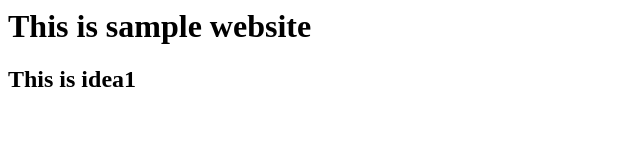
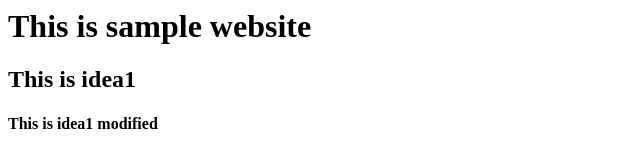
Before and after one commit to baranisankar/webapp2808, a plain HTML site: page index.html in a window 1280 px wide. Shown: the whole page, without its empty margins (0-640 px from the left). Drawn offline with Linux system fonts and the light colour scheme.

Commit message:
modified in master

```diff
--- a/index.html
+++ b/index.html
@@ -1,2 +1,3 @@
 <h1>This is sample website</h1>
 <h2> This is idea1</h2>
+<h4> This is idea1 modified</h4>
```
